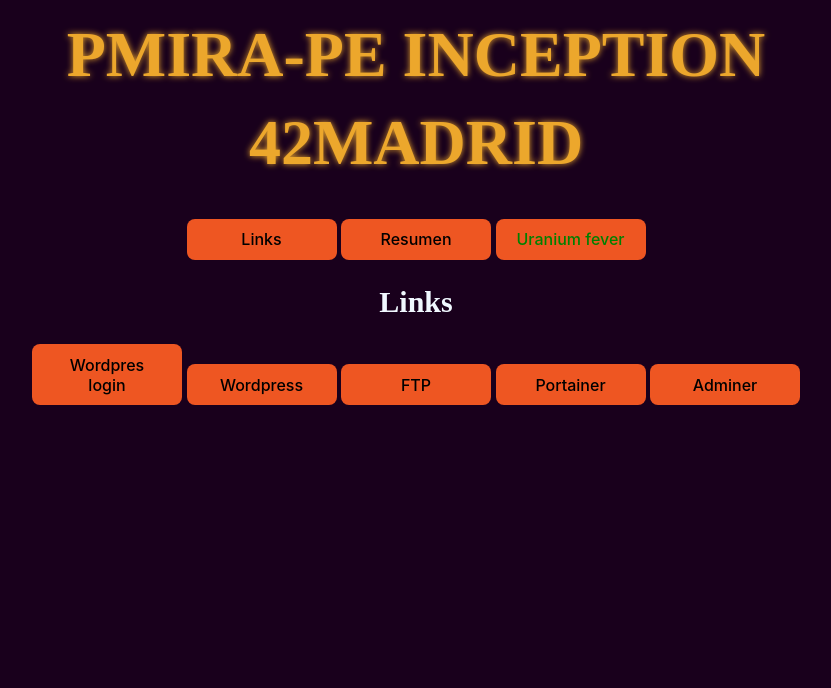
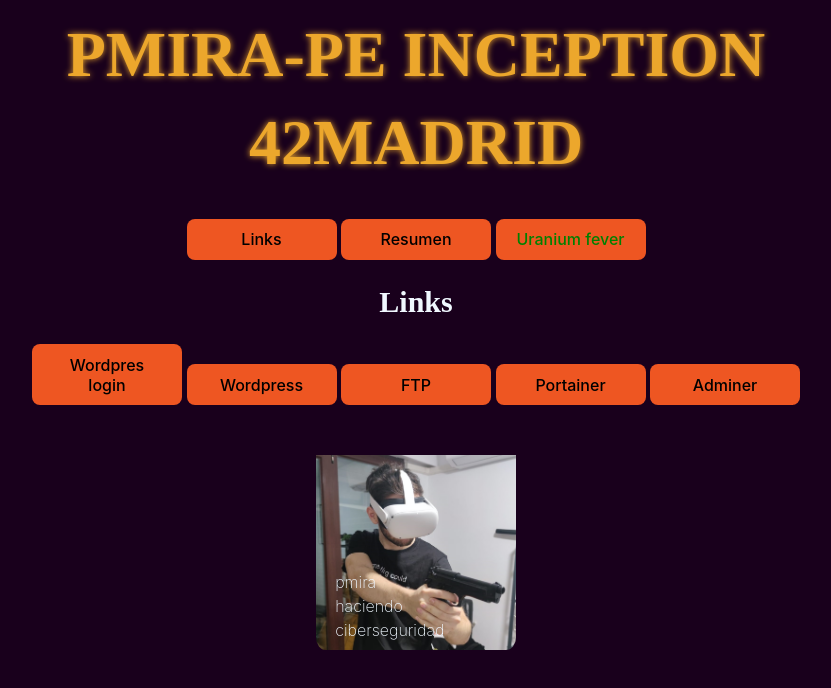
Before and after one commit to Pablichu/my_first_svelte-static-web, a Svelte app: page / in a window 1280 px wide. Shown: the top 688 px of the page, without its empty margins (224-1055 px from the left). Built offline with nearby package versions, Linux system fonts and the light colour scheme.

Commit message:
I hate css

```diff
--- a/src/App.svelte
+++ b/src/App.svelte
@@ -50,10 +50,6 @@
   </div>
 
   {#if !menu}
-  <!-- <nav>
-    <div style="position:relative">pmira-pe haciendo ciberseguridad</div>
-    <img style="width: 200px;" alt="cibersecurity" src="/src/assets/ciberseguridad.jpeg"/>
-  </nav> -->
   <div>
     <h3>Links</h3>
     <button on:click={ e => alert("Todavia no está hecho jeje")}>Wordpres login</button>
@@ -61,6 +57,10 @@
     <button on:click={ e => alert("Todavia no está hecho jeje")}>FTP</button>
     <button on:click={ e => alert("Todavia no está hecho jeje")}>Portainer</button>
     <button on:click={ e => alert("Todavia no está hecho jeje")}>Adminer</button>
+  </div>
+  <div class="container">
+    <img class="foto" alt="cibersecurity" src="/src/assets/ciberseguridad.jpeg"/>
+    <div class="text-in-photo">pmira haciendo ciberseguridad</div>
   </div>
 
   {:else if menu == 1}
@@ -152,6 +152,6 @@
   </div>
   {/if}
 
-<style>
+  <style>
 
-</style>
+  </style>
--- a/src/app.css
+++ b/src/app.css
@@ -17,6 +17,22 @@
   font-size: 4em;
   COLOR: #ECA72C;
   text-shadow: 0px 0px 6px #ECA72C;
+}
+
+.foto {
+  width: 200px;
+  padding-top: 50px;
+  border-radius: 5%;
+}
+.container {
+  position: relative;
+}
+.text-in-photo {
+  position: absolute;
+  width: 10px;
+  left: 44%;
+  top: 80%;
+  transform: translate(-50%,-50%);
 }
 
 .columna1 {
@@ -69,14 +85,3 @@ h3{
   font-size: 30px;
   font-family: Poppins;
 }
-
-nav {
-  list-style-type: none;
-  margin: 0;
-  padding: 0;
-  width: 25%;
-  background-color: #f1f1f1;
-  position: fixed;
-  height: 100%;
-  overflow: auto;
-}
```
Also changed, not shown: src/assets/ciberseguridad.jpeg.
